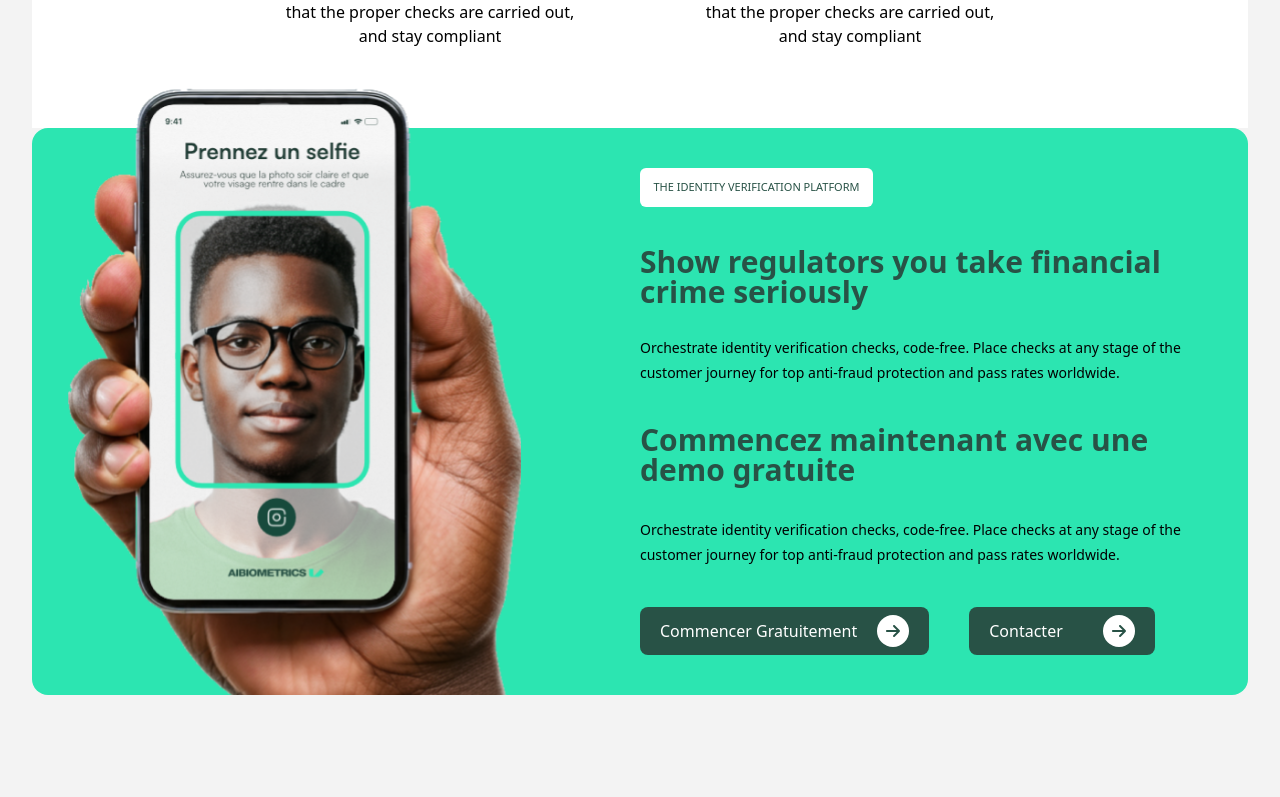
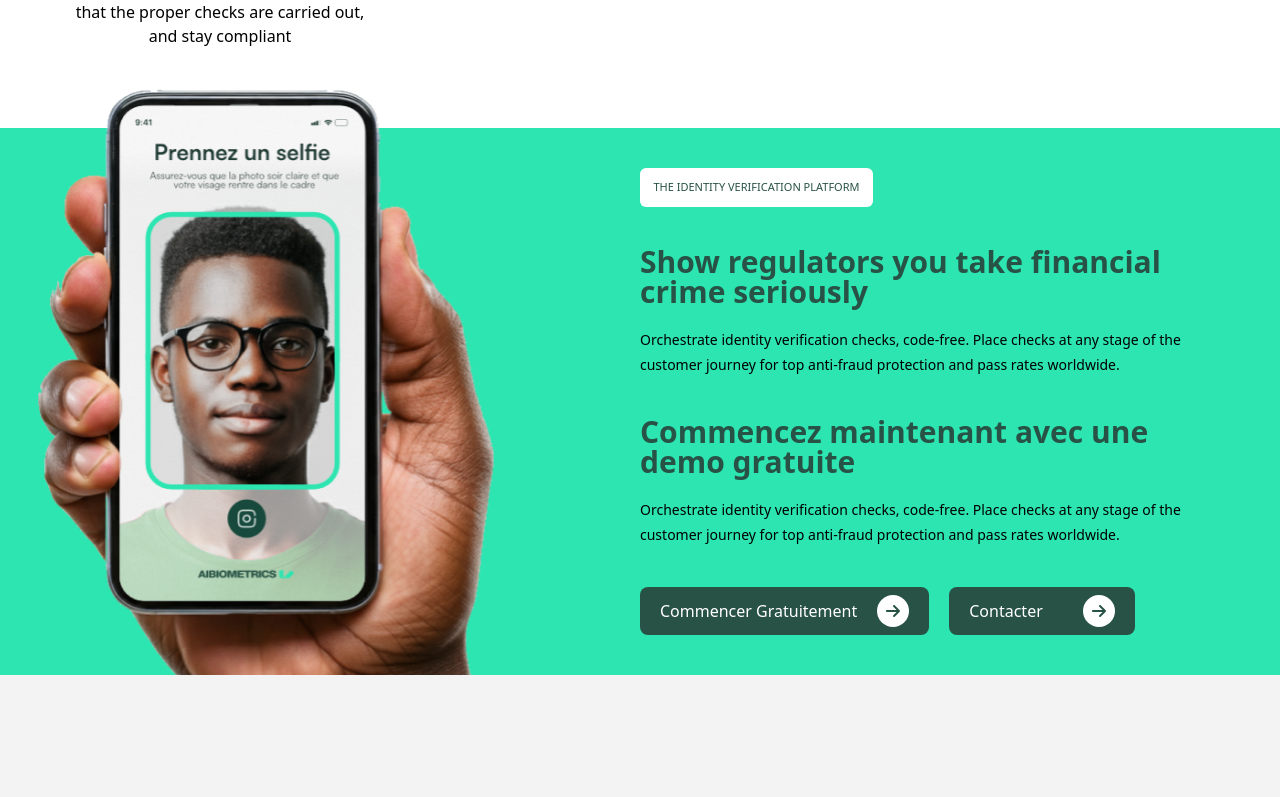
Before and after one commit to chrisvaldes/sekure-site, a React (Create React App) app: page / in a window 1280 px wide. Shown: the part 3423-4220 px from the top of the page. Built offline with nearby package versions, Linux system fonts and the light colour scheme.

Commit message:
customer

```diff
--- a/src/Pages/Customer/Customer.jsx
+++ b/src/Pages/Customer/Customer.jsx
@@ -439,40 +439,39 @@ export default function Customer() {
 
                 </section> */}
 
-                <section class="">
+                <section class="verification-section w-full">
 
-                    <div className='verification-section w-full bg-cyan-color rounded-2xl '>
-                        <div className='relative grid grid-cols-1 sm:grid-cols-1 md:grid-cols-1 lg:grid-cols-2'>
-                            <div className='absolute image-hand-phone'>
+                    <div className='relative bg-cyan-color  grid grid-cols-1 sm:grid-cols-1 md:grid-cols-1 lg:grid-cols-2 h-hull'>
+                        <div className='absolute image-hand-phone z-100 w-full'>
                             {/* <img src={handPhone} alt="Identity Verification" class="" /> */}
                         </div>
-                            <div className='hand-phone-empty'>
+                        <div className=''>
 
                         </div>
 
 
-                            <div class="hand-phone-content flex flex-col pr-10 w-full">
-                                <div class=" flex items-center pt-10 pb-10">
+                        <div class="hand-phone-content">
+                            <div class=" flex items-center pt-10 pb-10 pr-5">
                                 <button class="text-nowrap h-button-first w-button-first rounded-md bg-white text-cyan-deep py-3 px-5 text-sub-content font-weight-nav font-family-nav  flex items-center justify-center">
                                     THE IDENTITY VERIFICATION PLATFORM
                                 </button>
                             </div>
-                                <h2 className='text-cyan-deep text-nowrap text-left text-title-3 font-weight-title-3 font-family-title-2 leading-normal mb-2 font-bold w-full'>
+                            <h2 className='text-cyan-deep text-left text-title-3 font-weight-title-3 font-family-title-2 leading-normal mb-2 font-bold w-full'>
                                 Show regulators you take financial <br /> crime seriously
                             </h2>
-                                <p class="text-left text-nowrap text-content font-weight-content font-family-content leading-loose font-semibold mt-5 mb-10">
+                            <p class="text-left text-content font-weight-content font-family-content leading-loose font-semibold mt-5 mb-10">
                                 Orchestrate identity verification checks, code-free. Place checks at any stage of the <br />
                                 customer journey for top anti-fraud protection and pass rates worldwide.
                             </p>
-                                <h2 className='text-cyan-deep text-nowrap text-left  text-title-3 font-weight-title-3 font-family-title-3 leading-normal mb-3  w-full'>
+                            <h2 className='text-cyan-deep text-left  text-title-3 font-weight-title-3 font-family-title-3 leading-normal mb-3  w-full'>
                                 Commencez maintenant avec une <br />
                                 demo gratuite
                             </h2>
-                                <p class="text-left text-nowrap text-content font-weight-content font-family-content leading-loose font-semibold mt-5 mb-10">
+                            <p class="text-left text-content font-weight-content font-family-content leading-loose font-semibold mt-5 mb-10">
                                 Orchestrate identity verification checks, code-free. Place checks at any stage of the <br />
                                 customer journey for top anti-fraud protection and pass rates worldwide.</p>
                             <div class="">
-                                    <div class="flex items-center justify-start gap-10 pb-10">
+                                <div class="flex items-center justify-start gap-5 pb-10">
                                     <button class="bg-cyan-deep  px-5 py-2 rounded-lg text-white flex items-center justify-center gap-5">
                                         <span class="text-nowrap" >Commencer Gratuitement</span>
                                         <div class="btn-circle rounded-full bg-white flex items-center justify-center">
@@ -489,7 +488,6 @@ export default function Customer() {
                                             </span>
                                         </div>
                                     </button>
-                                    </div>
                                 </div>
                             </div>
                         </div>
--- a/src/index.css
+++ b/src/index.css
@@ -8,7 +8,6 @@ body {
     sans-serif; */
   -webkit-font-smoothing: antialiased;
   -moz-osx-font-smoothing: grayscale;
-  margin: 0 2rem;
   background-color: #f3f3f3;
   /* background-color: blue; */
 
@@ -334,7 +333,7 @@ form .logo-footer img {
   }
 }
 
-@media (max-width:1023.20px) {
+@media (max-width:1023.36px) {
   .verification-section .image-hand-phone {
     display: none;
   }
@@ -358,7 +357,7 @@ form .logo-footer img {
   .hand-phone-content {
     background-image: url("../src/images/handPhone.png");
     background-repeat: no-repeat;
-    background-position: 100% 5%;
+    background-position: 100% -25%;
 
   }
 }
@@ -366,14 +365,12 @@ form .logo-footer img {
   .hand-phone-content {
     background-image: url("../src/images/handPhone.png");
     background-repeat: no-repeat;
-    background-position: 100% 0%;
-
+    background-position: bottom;
   }
 }
-
 @media (min-width:1024px){
   .hand-phone-content {
-     background-image: none;
+    background-image: none;
   }
 }
 .verification-section {
```
Lines whose indentation alone changed are shown as unchanged.
